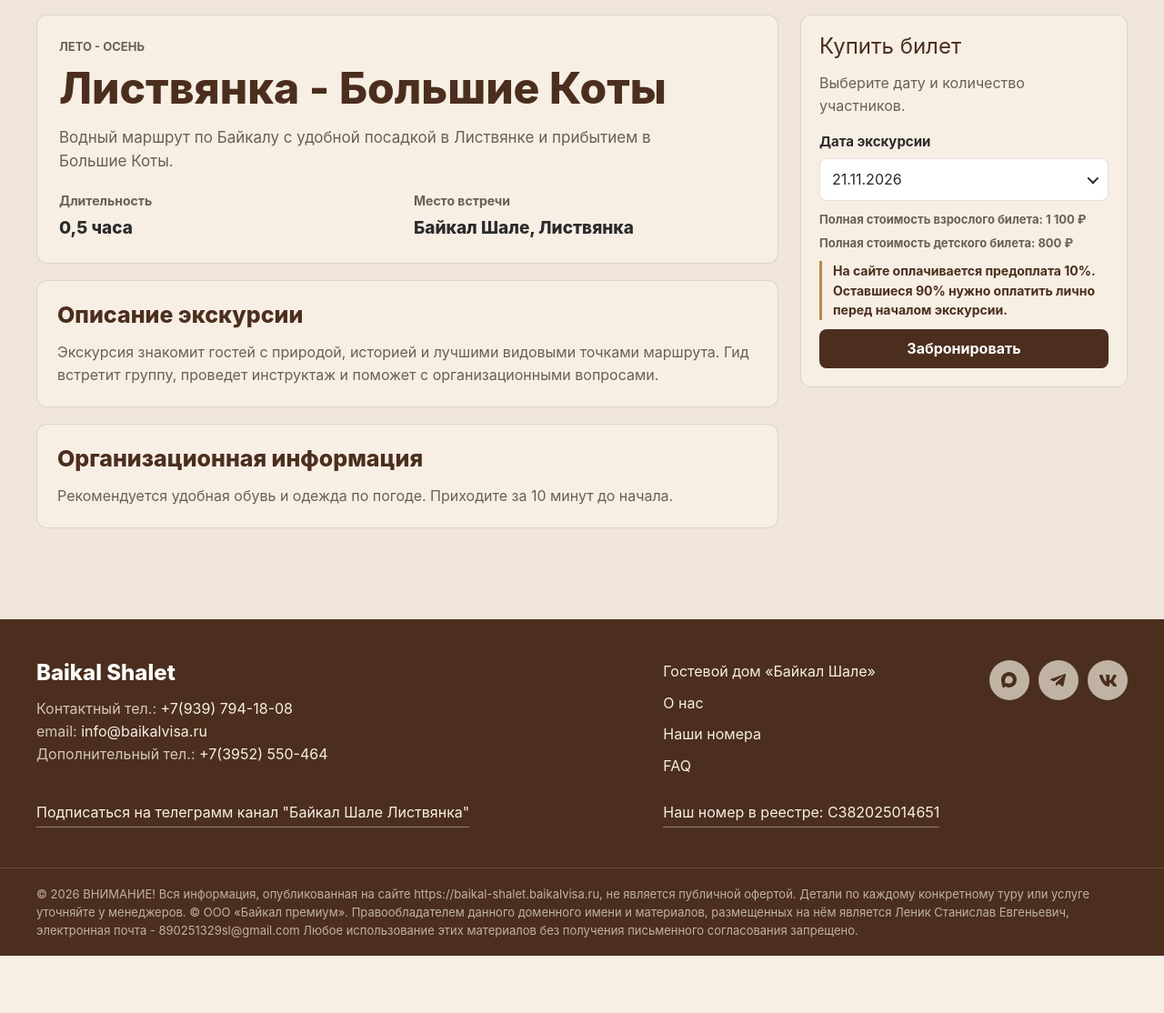
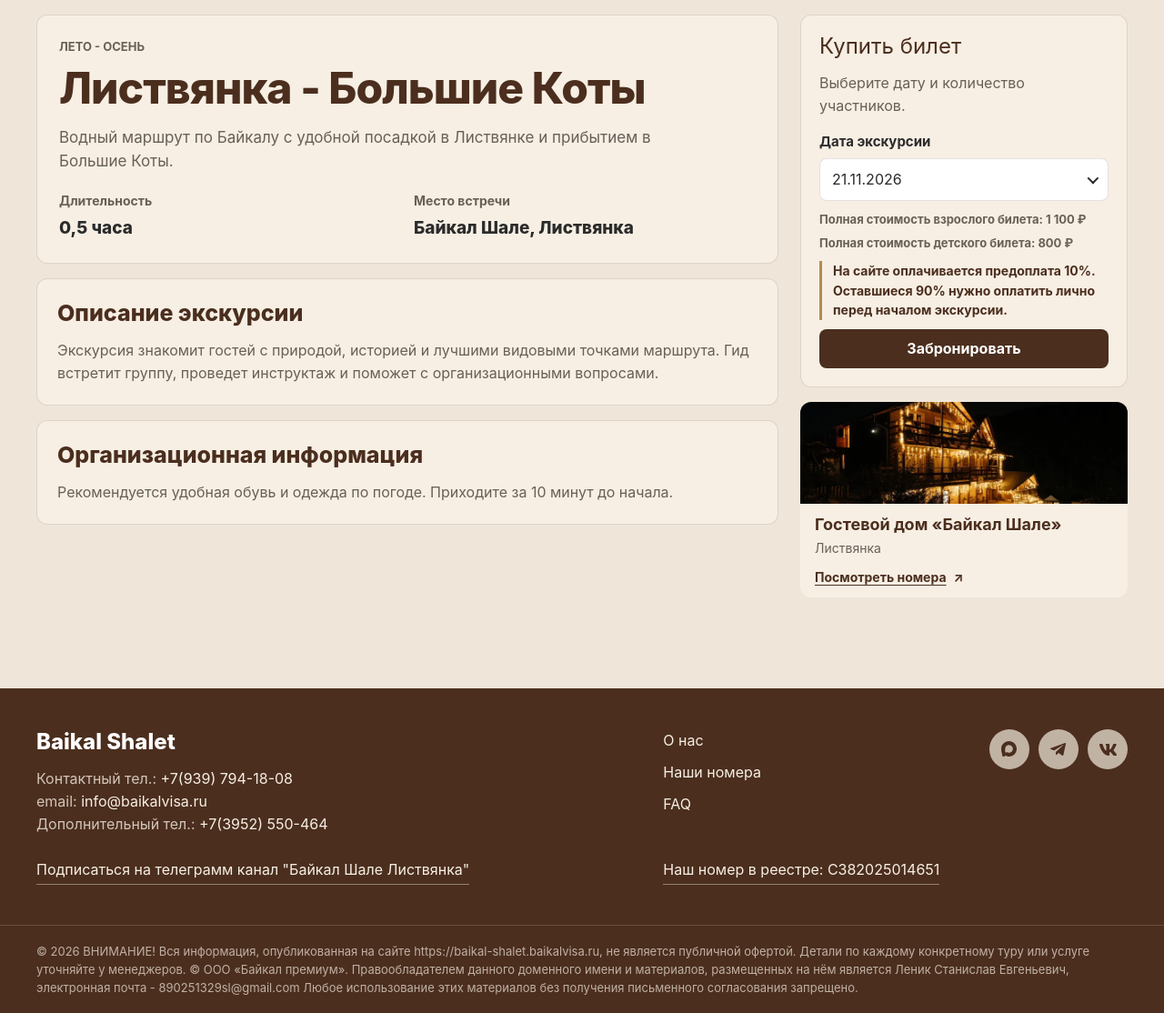
Before and after one commit to Sobol17/baikal-shale-tickets, a Laravel app: a page that uses resources/views/excursions/show.blade.php in a window 1280 px wide. Shown: the part 165-1279 px from the top of the page at 91% size. Before the commit the page ends 1216 px from the top, so only its background shows below. Run offline with Laravel 12, Linux system fonts and the light colour scheme; data comes from the database, SQL or seed files in the repository; style sheets or scripts are compiled from the project's sources.

Commit message:
feat: показать гостевой дом на страницах экскурсий

```diff
--- a/resources/css/app.css
+++ b/resources/css/app.css
@@ -507,6 +507,11 @@ textarea {
     color: var(--white);
 }
 
+.catalog-intro .page-title,
+.detail-hero h1 {
+    letter-spacing: -0.02em;
+}
+
 .lead {
     max-width: 720px;
     margin: 14px 0 0;
@@ -791,7 +837,8 @@ textarea {
 .detail-layout {
     display: grid;
     grid-template-columns: minmax(0, 1fr) 360px;
-    gap: 24px;
+    grid-template-rows: auto 1fr;
+    gap: 16px 24px;
     align-items: start;
     padding: 16px 0 52px;
 }
@@ -799,7 +846,12 @@ textarea {
 .detail-main {
     display: grid;
     min-width: 0;
-    gap: 18px;
+    grid-area: 2 / 1;
+    gap: 16px;
+}
+
+.detail-hero {
+    grid-area: 1 / 1;
 }
 
 .detail-hero,
@@ -877,8 +929,63 @@ textarea {
 
 .detail-sidebar {
     position: sticky;
-    top: 98px;
+    top: 124px;
+    display: grid;
+    min-width: 0;
+    grid-area: 1 / 2 / span 2;
+    gap: 16px;
+}
+
+.detail-purchase {
     padding: 20px;
+}
+
+.stay-card {
+    overflow: hidden;
+    border-radius: var(--radius);
+    background: var(--paper);
+}
+
+.stay-card__image {
+    display: block;
+    width: 100%;
+    height: 112px;
+    object-fit: cover;
+    object-position: center 45%;
+}
+
+.stay-card__body {
+    padding: 12px 16px 0;
+}
+
+.stay-card__body h2 {
+    margin: 0;
+    color: var(--brand);
+    font-size: 18px;
+    font-weight: 750;
+    line-height: 1.2;
+}
+
+.stay-card__body p {
+    margin: 4px 0 0;
+    color: var(--muted);
+    font-size: 14px;
+}
+
+.stay-card__link {
+    display: inline-flex;
+    min-height: 44px;
+    align-items: center;
+    gap: 8px;
+    color: var(--brand);
+    font-size: 14px;
+    font-weight: 750;
+    line-height: 1.2;
+}
+
+.stay-card__link span:first-child {
+    text-decoration: underline;
+    text-underline-offset: 3px;
 }
 
 .slot-list {
--- a/resources/views/components/layouts/app.blade.php
+++ b/resources/views/components/layouts/app.blade.php
@@ -178,7 +178,6 @@
                     <nav aria-label="Footer navigation">
                         <h3 class="u-visually-hidden">Footer navigation</h3>
                         <ul>
-                            <li><a href="https://baikal-shalet.baikalvisa.ru/">Гостевой дом «Байкал Шале»</a></li>
                             <li><a href="https://baikal-shalet.baikalvisa.ru/#about" target="_blank">О нас</a></li>
                             <li><a href="https://baikal-shalet.baikalvisa.ru/#rooms" target="_blank">Наши номера</a></li>
                             <li><a href="https://baikal-shalet.baikalvisa.ru/#faq" target="_blank">FAQ</a></li>
--- a/resources/views/excursions/index.blade.php
+++ b/resources/views/excursions/index.blade.php
@@ -71,6 +71,9 @@
             <div>
                 <h1 class="page-title">{{ $homePageSettings->title }}</h1>
                 <p class="lead">{{ $homePageSettings->text }}</p>
+                <a class="button catalog-intro__stay" href="https://baikal-shalet.baikalvisa.ru/#rooms">
+                    Номера в «Байкал Шале» <span aria-hidden="true">↗</span>
+                </a>
             </div>
         </div>
     </section>
--- a/resources/views/excursions/show.blade.php
+++ b/resources/views/excursions/show.blade.php
@@ -60,7 +60,6 @@
     </div>
 
     <div class="app-container detail-layout">
-        <main class="detail-main">
         <section class="panel detail-hero">
             <p class="kicker">{{ $excursion->season->label() }}</p>
             <h1>{{ $excursion->title }}</h1>
@@ -78,6 +77,30 @@
             </div>
         </section>
 
+        <aside class="detail-sidebar">
+            <section class="panel detail-purchase">
+                <h2 class="aside-title">Купить билет</h2>
+                <p class="muted-copy">Выберите дату и количество участников.</p>
+
+                @include('excursions.partials.booking-form', [
+                    'excursion' => $excursion,
+                    'showPrepaymentDetails' => true,
+                ])
+            </section>
+
+            <section class="stay-card" aria-labelledby="stay-heading">
+                <img class="stay-card__image" src="{{ asset('images/baikal-shalet.webp') }}" alt="" width="800" height="534" loading="lazy">
+                <div class="stay-card__body">
+                    <h2 id="stay-heading">Гостевой дом «Байкал Шале»</h2>
+                    <p>Листвянка</p>
+                    <a class="stay-card__link" href="https://baikal-shalet.baikalvisa.ru/#rooms">
+                        <span>Посмотреть номера</span> <span aria-hidden="true">↗</span>
+                    </a>
+                </div>
+            </section>
+        </aside>
+
+        <div class="detail-main">
             <section class="panel content-panel">
                 <h2>Описание экскурсии</h2>
                 <div class="content-body">{!! $excursion->full_description !!}</div>
@@ -89,16 +112,6 @@
                     <p>{{ $excursion->rules }}</p>
                 </section>
             @endif
-        </main>
-
-        <aside class="panel detail-sidebar">
-            <h2 class="aside-title">Купить билет</h2>
-            <p class="muted-copy">Выберите дату и количество участников.</p>
-
-            @include('excursions.partials.booking-form', [
-                'excursion' => $excursion,
-                'showPrepaymentDetails' => true,
-            ])
-        </aside>
+        </div>
     </div>
 </x-layouts.app>
```
Also changed, not shown: other parts of resources/css/app.css (+51 -0 lines), public/images/baikal-shalet.webp (added). Lines whose indentation alone changed are shown as unchanged.
